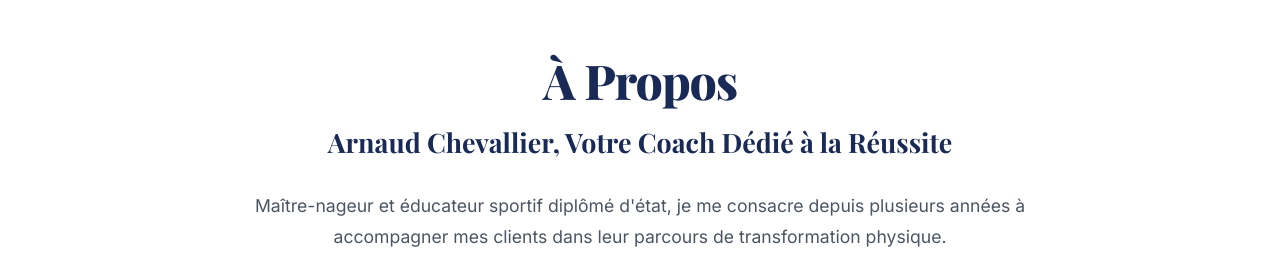
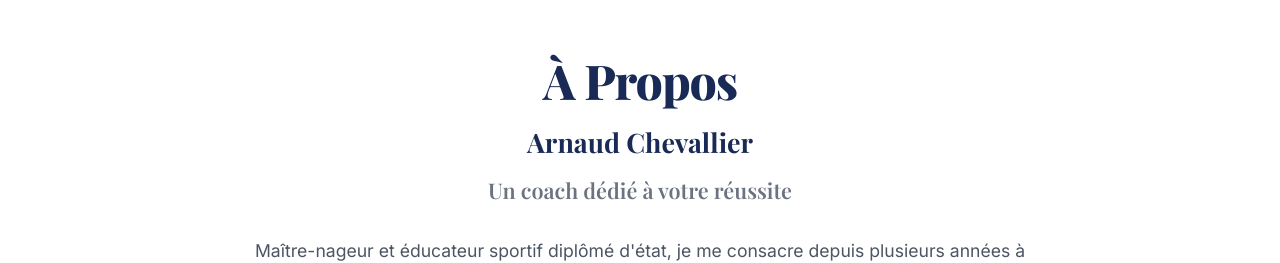
Before and after one commit to Unvodka/Coaching-and-Sport, a Next.js app: page / in a window 1280 px wide. Shown: the part 840-1103 px from the top of the page. Built offline with nearby package versions, Linux system fonts and the light colour scheme; no server answers.

Commit message:
style: split about heading into name + role on two lines

```diff
--- a/components/AboutSection.tsx
+++ b/components/AboutSection.tsx
@@ -17,7 +17,11 @@ export default function AboutSection() {
       <div className="flex flex-col items-center text-center max-w-[800px] mx-auto">
         <FadeInWhenVisible delay={0.1}>
           <h3 className="font-heading text-heading text-[1.675rem] mb-6 font-bold">
-            {t("about.heading")}
+            {t("about.heading.name")}
+            <br />
+            <span className="text-[1.35rem] font-semibold text-gray-500">
+              {t("about.heading.role")}
+            </span>
           </h3>
         </FadeInWhenVisible>
         <FadeInWhenVisible delay={0.2}>
--- a/lib/translations/en.ts
+++ b/lib/translations/en.ts
@@ -50,7 +50,8 @@ const en: Record<TranslationKey, string> = {
 
   // About section
   "about.title": "About",
-  "about.heading": "Arnaud Chevallier, Your Coach Dedicated to Your Success",
+  "about.heading.name": "Arnaud Chevallier",
+  "about.heading.role": "A coach dedicated to your success",
   "about.p1":
     "Certified lifeguard and sports coach, I have been dedicated for several years to helping my clients on their physical transformation journey.",
   "about.p2":
--- a/lib/translations/fr.ts
+++ b/lib/translations/fr.ts
@@ -50,7 +50,8 @@ const fr = {
 
   // About section
   'about.title': 'À Propos',
-  'about.heading': 'Arnaud Chevallier, Votre Coach Dédié à la Réussite',
+  'about.heading.name': 'Arnaud Chevallier',
+  'about.heading.role': 'Un coach dédié à votre réussite',
   'about.p1':
     "Maître-nageur et éducateur sportif diplômé d'état, je me consacre depuis plusieurs années à accompagner mes clients dans leur parcours de transformation physique.",
   'about.p2':
```
